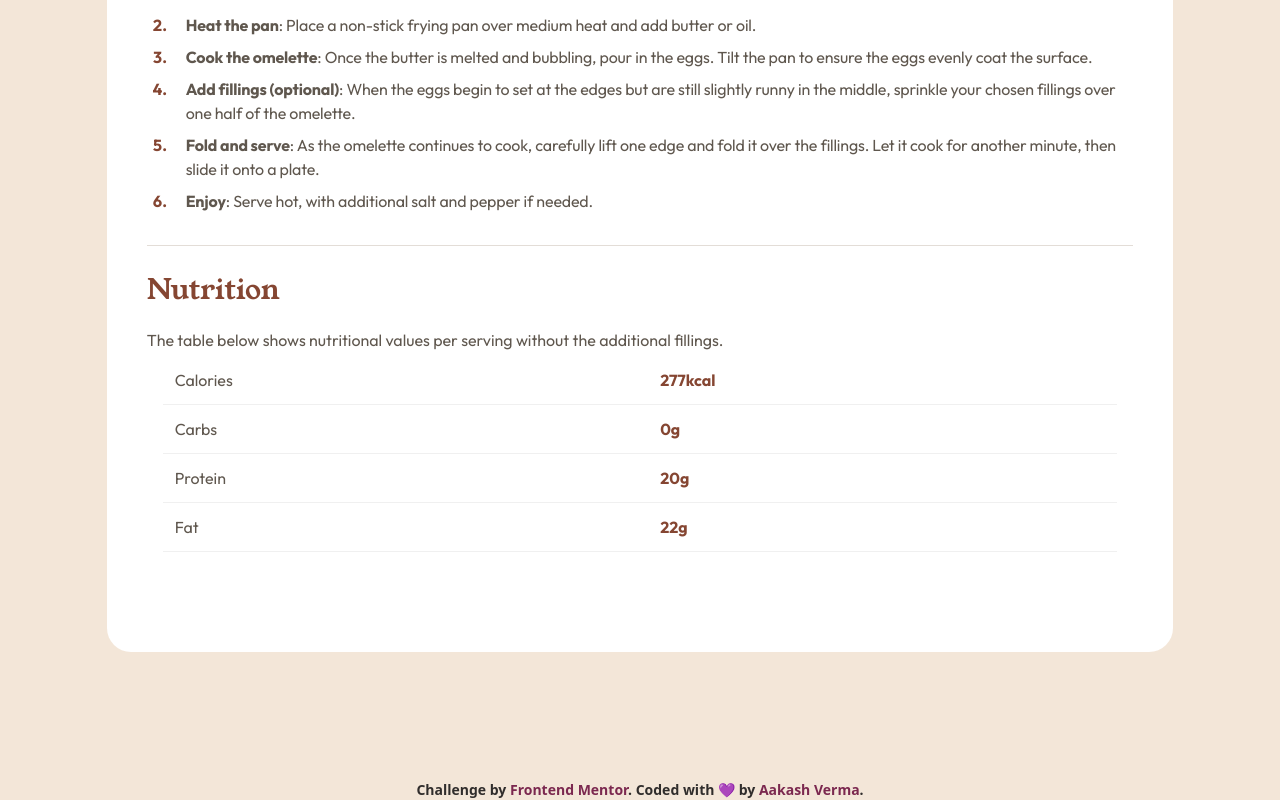
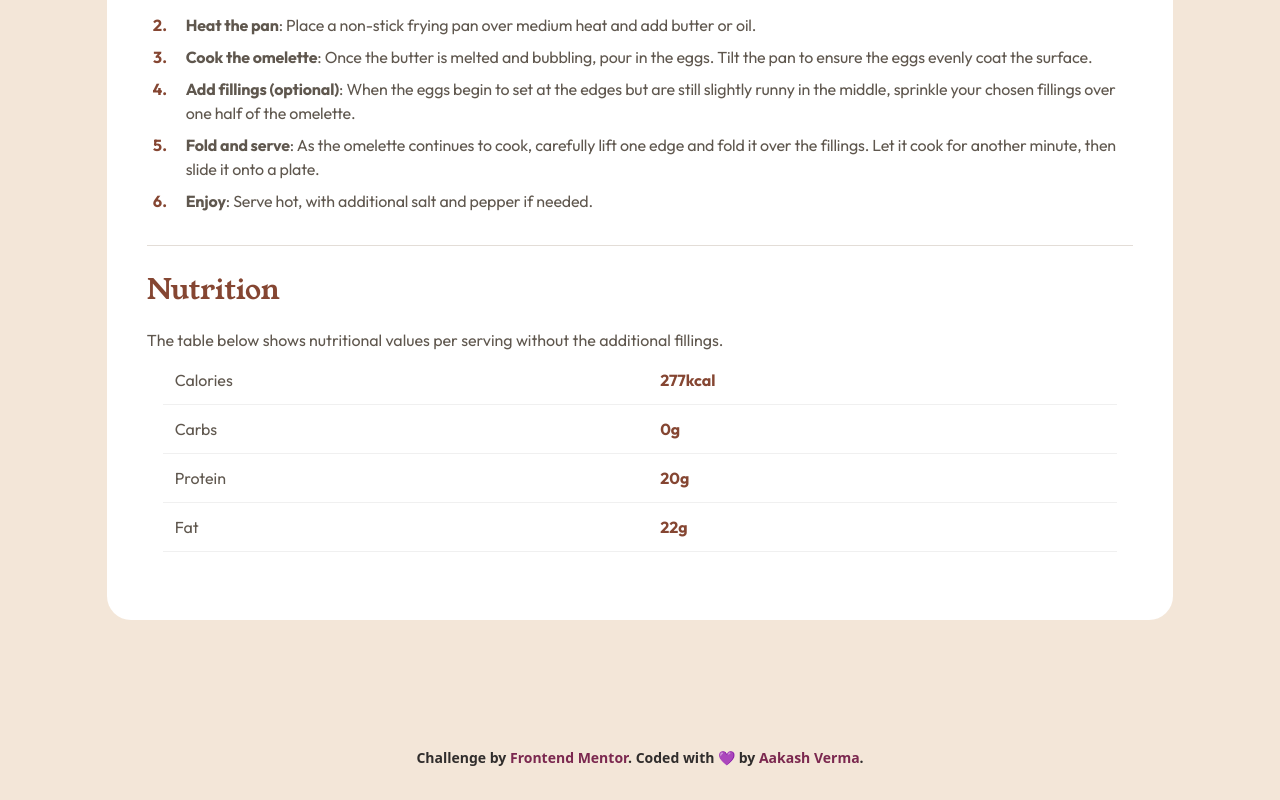
Before and after one commit to skyv26/Recipe-Page-Frontend-Only, a React (Vite) app: page / in a window 1280 px wide. Shown: the part 1371-2171 px from the top of the page. After the commit the page ends 2139 px from the top, so only its background shows below. Built offline with nearby package versions, Linux system fonts and the light colour scheme.

Commit message:
`remove`: the bottom padding to match the design

```diff
--- a/src/components/nutrition/Nutrition.tsx
+++ b/src/components/nutrition/Nutrition.tsx
@@ -33,7 +33,7 @@ const Nutrition = ({ nutrition }: { nutrition: NutritionProps }) => {
   console.log(data)
 
   return (
-    <div className="mt-5 flex flex-col min-[375px]:mt-6 pb-5 min-[375px]:pb-8 min-[375px]:gap-1">
+    <div className="mt-5 flex flex-col min-[375px]:mt-6 pb-5 min-[375px]:pb-8 min-[375px]:gap-1 min-[580px]:pb-0">
       <Title className='font-young_serif !font-normal !text-brown800 !text-[28px]' level={4}>Nutrition</Title>
       <p className="font-outfit text-stone600">
         The table below shows nutritional values per serving without the
```
